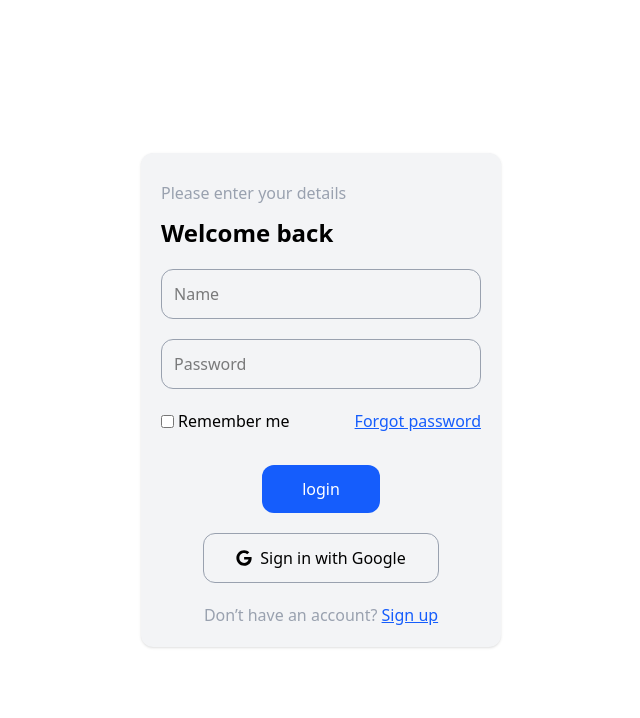
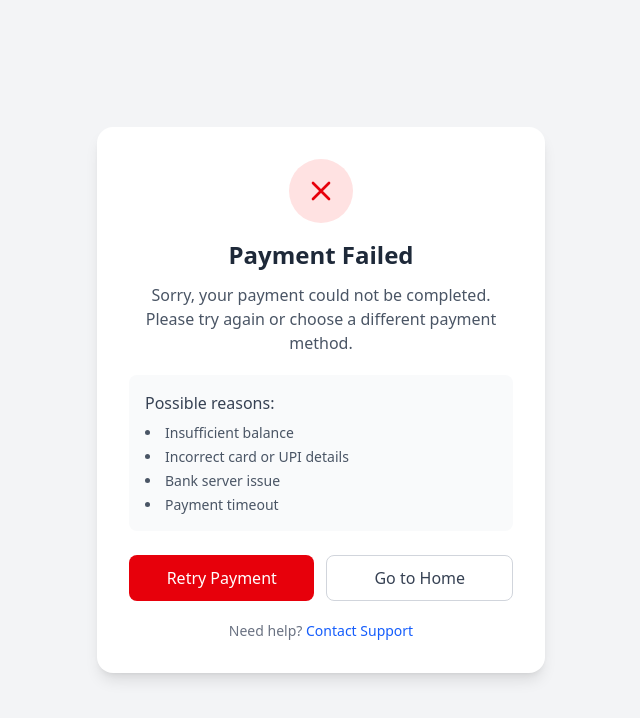
Before and after one commit to Arif-khan9/e-commerce, a React (Vite) app: page /paymentFailed in a window 1280 px wide. Before the commit this address led to /login. Shown: the top 718 px of the page, without its empty margins (319-959 px from the left). Built offline with nearby package versions, Linux system fonts and the light colour scheme; no server answers.

Commit message:
added-payment-page successfully

```diff
--- a/package.json
+++ b/package.json
@@ -18,6 +18,7 @@
     "react-icons": "^5.5.0",
     "react-redux": "^9.2.0",
     "react-router-dom": "^7.9.1",
+    "stripe": "^20.1.0",
     "tailwindcss": "^4.1.13"
   },
   "devDependencies": {
--- a/src/App.jsx
+++ b/src/App.jsx
@@ -7,6 +7,7 @@ import Order from "./Components/Order";
 import { useContext } from "react";
 import { contextApi } from "./Components/Authstatus";
 import Addtoart from "./Components/Addtocart";
+import PaymentFailed from "./Components/Failpayment";
 
 
 
@@ -18,6 +19,7 @@ const App = () => {
     <>
 
        <Routes>
+        <Route path="paymentFailed" element={< PaymentFailed />}/>
         <Route path="addtoart" element={< Addtoart/>}/>
         <Route path="/" element={isAuthenticated ? <Homepage/> :<Signup /> }  />
         <Route path="/login" element={<Login />} />
--- a/src/Components/Addtocart.jsx
+++ b/src/Components/Addtocart.jsx
@@ -3,12 +3,14 @@ import {
   increment,
   decrement,
   removeFromBag,
-  clearCart,
+
 } from "../../src/cartSliice";
 import { useState, useEffect } from "react";
 import { useNavigate } from "react-router-dom";
 
 const Addtocart = () => {
+
+
   const [totalPrice, setTotalPrice] = useState(0);
   const [orderSuccess, setOrderSuccess] = useState(false);
 
@@ -35,6 +37,30 @@ const Addtocart = () => {
     );
   }
 
+  const handleStripeCheckout = async () => {
+  try {
+    const res = await fetch("https://e-commerce-backened-4fih.onrender.com/create-checkout-session", {
+  method: "POST",
+  headers: { "Content-Type": "application/json" },
+  body: JSON.stringify({
+    cartItems: cartData,
+    successUrl: window.location.origin + "/",
+    cancelUrl: window.location.origin + "/paymentFailed",
+  }),
+});
+
+    const data = await res.json();
+
+    if (data.url) {
+      window.location.href = data.url;
+    } else {
+      console.error("No Stripe URL returned");
+    }
+  } catch (err) {
+    console.error("Stripe checkout error:", err);
+  }
+};
+
   return (
     <>
       <div className="min-h-screen bg-gray-100 px-2 sm:px-6 py-4">
@@ -49,14 +75,11 @@ const Addtocart = () => {
               key={index}
               className="flex flex-col sm:flex-row gap-3 sm:gap-4 border-b pb-4 mb-4"
             >
-              {/* Image */}
               <img
                 src={item.img}
                 alt={item.title}
                 className="w-full sm:w-24 h-36 sm:h-24 object-cover rounded-lg"
               />
-
-              {/* Details */}
               <div className="flex-1 text-sm space-y-1">
                 <p className="font-medium text-sm sm:text-base">
                   {item.title}
@@ -101,10 +124,7 @@ const Addtocart = () => {
           </div>
           <button
             className="w-full bg-blue-600 text-white py-2 sm:py-3 mt-5 rounded-lg sm:rounded-xl text-sm sm:text-base"
-            onClick={() => {
-              setOrderSuccess(true);
-              dispatch(clearCart());
-            }}
+            onClick={handleStripeCheckout}
           >
             Confirm Order
           </button>
--- /dev/null
+++ b/src/Components/Failpayment.jsx
@@ -0,0 +1,85 @@
+import React from "react";
+import { useNavigate } from "react-router-dom";
+
+const PaymentFailed = () => {
+  const navigate = useNavigate();
+
+  return (
+    <div className="min-h-screen bg-gray-100 flex items-center justify-center px-4">
+      <div className="bg-white max-w-md w-full rounded-2xl shadow-lg p-8 text-center">
+
+        <div className="flex justify-center mb-4">
+          <div className="w-16 h-16 flex items-center justify-center rounded-full bg-red-100">
+            <svg
+              className="w-8 h-8 text-red-600"
+              fill="none"
+              stroke="currentColor"
+              strokeWidth="2"
+              viewBox="0 0 24 24"
+            >
+              <path
+                strokeLinecap="round"
+                strokeLinejoin="round"
+                d="M6 18L18 6M6 6l12 12"
+              />
+            </svg>
+          </div>
+        </div>
+
+
+        <h1 className="text-2xl font-semibold text-gray-800">
+          Payment Failed
+        </h1>
+
+
+        <p className="text-gray-600 mt-3">
+          Sorry, your payment could not be completed.
+          <br />
+          Please try again or choose a different payment method.
+        </p>
+
+        {/* Reasons */}
+        <div className="text-left bg-gray-50 rounded-lg p-4 mt-5">
+          <p className="font-medium text-gray-700 mb-2">
+            Possible reasons:
+          </p>
+          <ul className="text-sm text-gray-600 list-disc list-inside space-y-1">
+            <li>Insufficient balance</li>
+            <li>Incorrect card or UPI details</li>
+            <li>Bank server issue</li>
+            <li>Payment timeout</li>
+          </ul>
+        </div>
+
+
+        <div className="flex gap-3 mt-6">
+          <button
+            onClick={() => navigate(-1)}
+            className="w-full bg-red-600 hover:bg-red-700 text-white py-2.5 rounded-lg font-medium transition"
+          >
+            Retry Payment
+          </button>
+          <button
+            onClick={() => navigate("/")}
+            className="w-full border border-gray-300 hover:bg-gray-100 text-gray-700 py-2.5 rounded-lg font-medium transition"
+          >
+            Go to Home
+          </button>
+        </div>
+
+
+        <p className="text-sm text-gray-500 mt-5">
+          Need help?{" "}
+          <span
+            onClick={() => navigate("/support")}
+            className="text-blue-600 cursor-pointer hover:underline"
+          >
+            Contact Support
+          </span>
+        </p>
+      </div>
+    </div>
+  );
+};
+
+export default PaymentFailed;
--- a/src/cartSliice.js
+++ b/src/cartSliice.js
@@ -37,7 +37,7 @@ const cartSlice = createSlice({
       localStorage.setItem("cartItems", JSON.stringify(state.items));
     },
 
-    // ✅ NEW: CLEAR CART AFTER ORDER CONFIRM
+
     clearCart: (state) => {
       state.items = [];
       localStorage.removeItem("cartItems");
```
Also changed, not shown: 1 other file (tests, documents, lock files or other folders).
